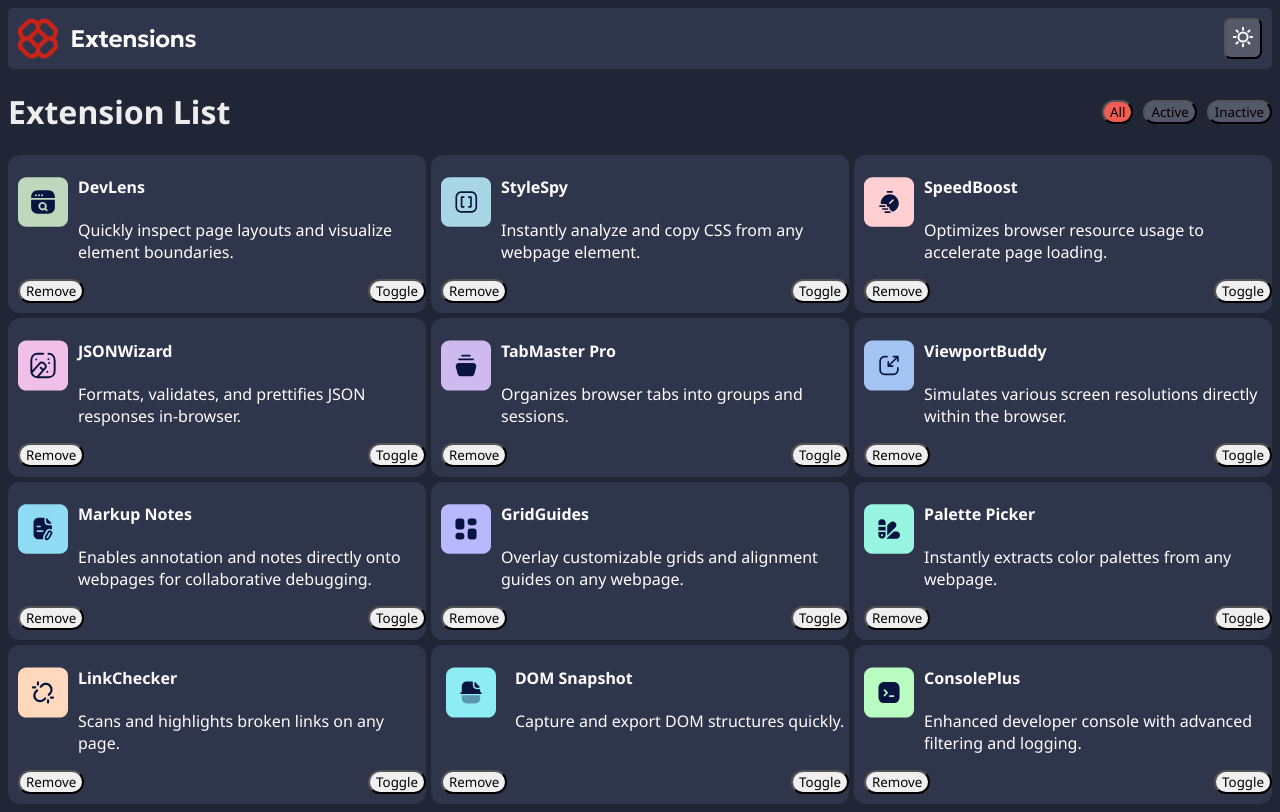
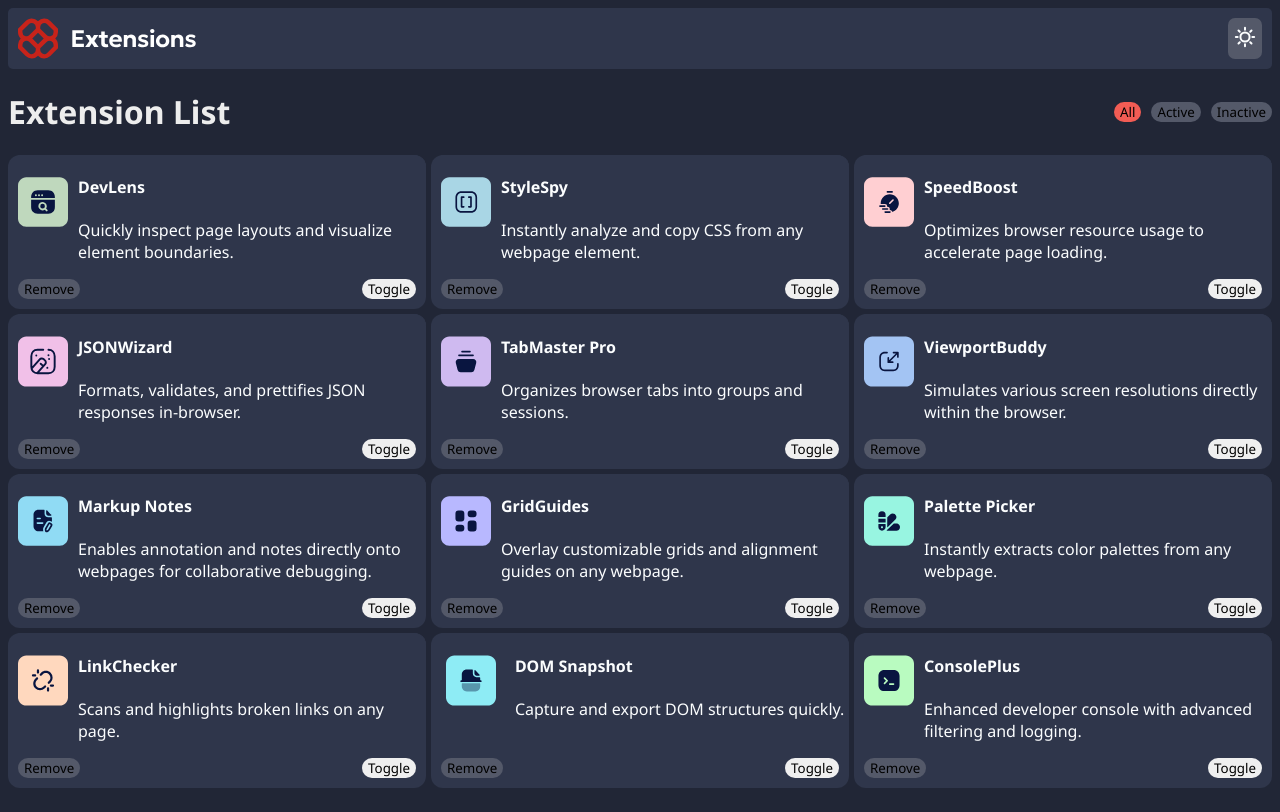
Before and after one commit to naveeenmuthh/react-browser-extensions, a React (Vite) app: page / in a window 1280 px wide. Built offline with nearby package versions, Linux system fonts and the light colour scheme.

Commit message:
completed widget design

```diff
--- a/src/Navbar.css
+++ b/src/Navbar.css
@@ -15,9 +15,11 @@
 }
 
 .navbar-toggle-btn{
-border-radius: 15px;
+border-radius: 12px;
 background-color: var(--statusButtonColor);
 font-weight: 400;
+border: none;
+outline: none;
 }
 
 .navbar-title{
--- a/src/Topbar.css
+++ b/src/Topbar.css
@@ -14,6 +14,8 @@
 .toggle-theme{
 background-color: hsl(226, 11%, 37%);
 border-radius: 7px;
+border: none;
+outline:none;
 }
 
 .toggle-color{
--- a/src/Widget.css
+++ b/src/Widget.css
@@ -21,15 +21,20 @@ margin-left: 10px;
  display: flex;
  background-color: inherit;
  justify-content: space-between;
- margin: 0 0 10px 10px;
+ margin: 0 10px 10px 10px;
 }
 
 .widget-button{
  border-radius: 12px;
+ background-color: var(--widgetRemoveButtonColor);
+ border:none;
+ outline:none;
 }
 
 .widget-button-toggle{
  border-radius: 12px;
+ border:none;
+ outline:none;
 }
 
 .widget-text-container{
--- a/src/components/Topbar.tsx
+++ b/src/components/Topbar.tsx
@@ -31,7 +31,7 @@ const Topbar = () => {
   return (
     <div className="topbar">
       <DarkLightSVG theme={isDarkTheme?"#ffff":"hsl(226, 25%, 17%)"}/>
-      <button className="toggle-theme" onClick={toggleTheme}><img src={isDarkTheme?lightThemeLogo:darkThemeLogo} alt="ToggleTheme" className="toggle-theme" /></button>
+      <button className="toggle-theme" onClick={toggleTheme}><img src={isDarkTheme?lightThemeLogo:darkThemeLogo} alt="ToggleTheme" /></button>
     </div>
   )
 }
--- a/src/index.css
+++ b/src/index.css
@@ -3,6 +3,7 @@
   --widgetColor:hsl(225, 23%, 24%);
   --textColor:hsl(200, 60%, 99%);
   --statusButtonColor:hsl(226, 11%, 37%);
+  --widgetRemoveButtonColor: hsl(226, 11%, 37%);
 }
 
 *{
```
